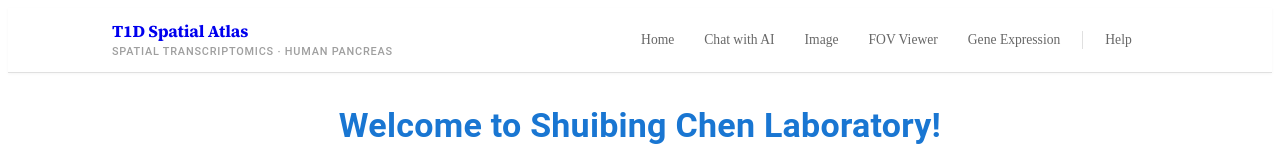
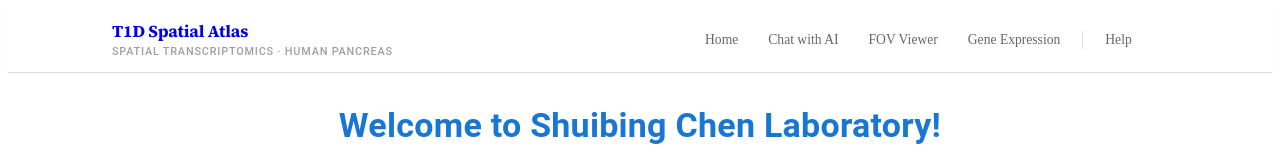
Before and after one commit to Kevin4335/T1DPancreas-React, a React (Create React App) app in the folder frontend/: page /about in a window 1280 px wide. Shown: the top 160 px of the page. Built offline with nearby package versions, Linux system fonts and the light colour scheme; the HTML template or start-up script is replaced by a standard one.

Commit message:
fix navbar

```diff
--- a/frontend/src/components/NavBar.js
+++ b/frontend/src/components/NavBar.js
@@ -26,7 +26,6 @@ const LogoMark = () => (
 const navItems = [
   { to: '/', label: 'Home' },
   { to: '/AIChat', label: 'Chat with AI' },
-  { to: '/FOV', label: 'Image' },
   { to: '/FOV', label: 'FOV Viewer' },
   { to: '/GeneExpression', label: 'Gene Expression' },
 ];
```
